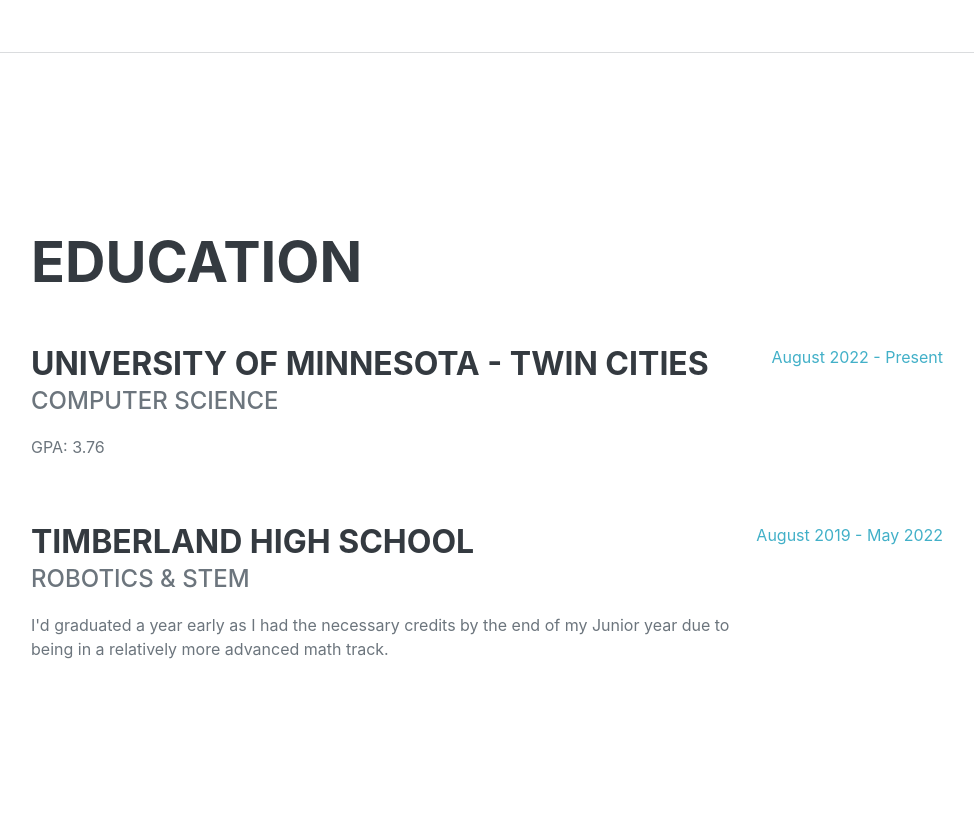
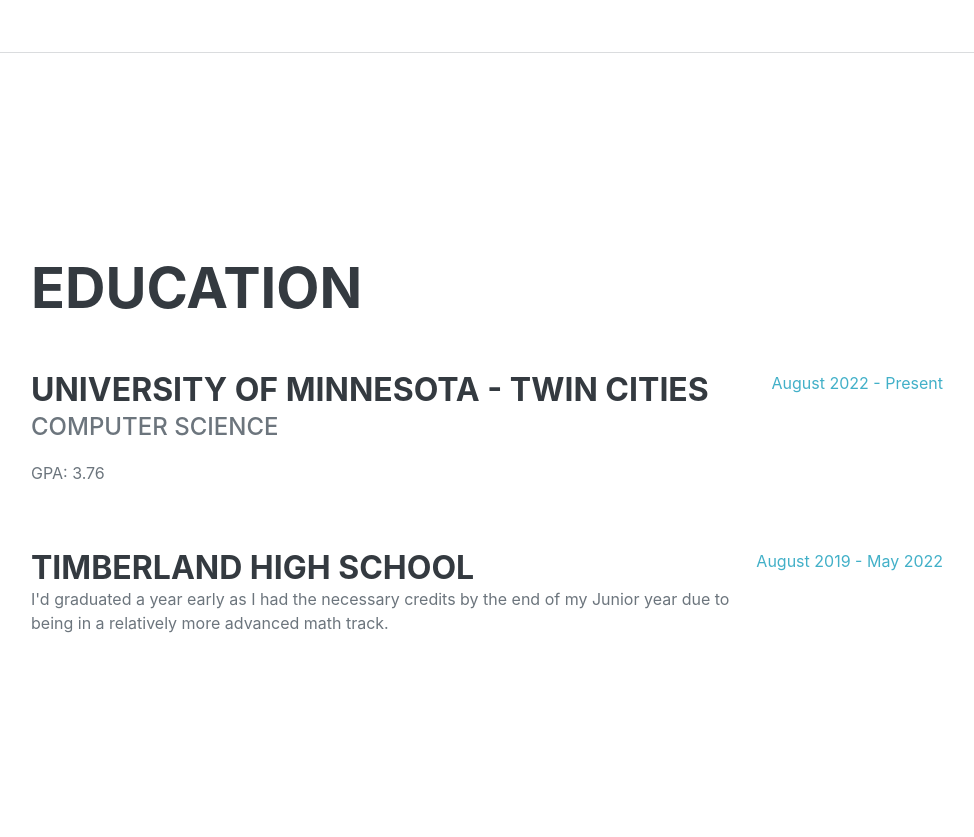
Before and after one commit to XiIinous/items, a Django app: page / in a window 1280 px wide. Shown: the part 2143-2980 px from the top of the page, without its empty margins (289-1263 px from the left). Run offline with Django 4.2, Linux system fonts and the light colour scheme; some libraries are stand-ins or nearby versions; some web fonts are replaced.

Commit message:
removed text

```diff
--- a/hell_world/templates/hell_world.html
+++ b/hell_world/templates/hell_world.html
@@ -115,7 +115,6 @@
                     <div class="d-flex flex-column flex-md-row justify-content-between">
                         <div class="flex-grow-1">
                             <h3 class="mb-0">Timberland High School</h3>
-                            <div class="subheading mb-3">Robotics & STEM</div>
                             <p>I'd graduated a year early as I had the necessary credits by the end of my Junior year due to being in a relatively more advanced math track.</p>
                         </div>
                         <div class="flex-shrink-0"><span class="text-primary">August 2019 - May 2022</span></div>
```
